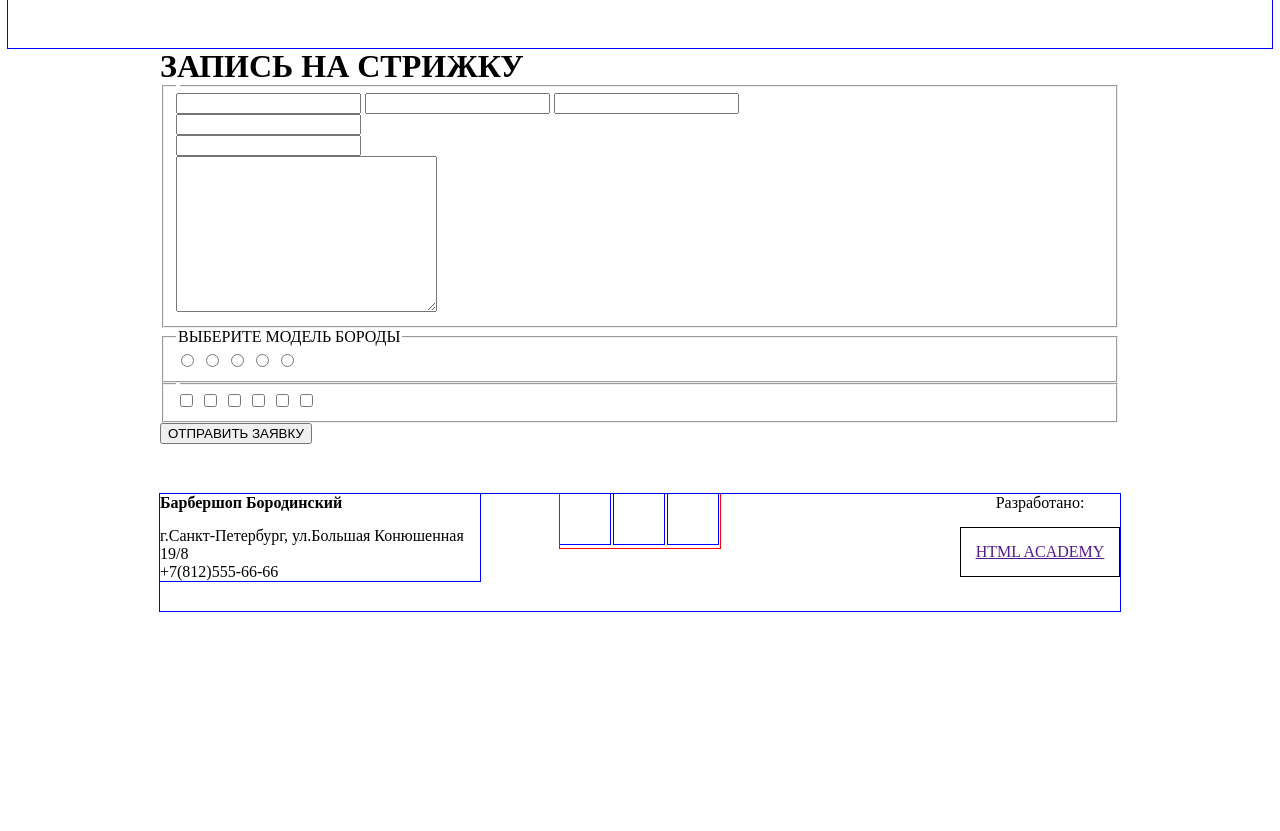
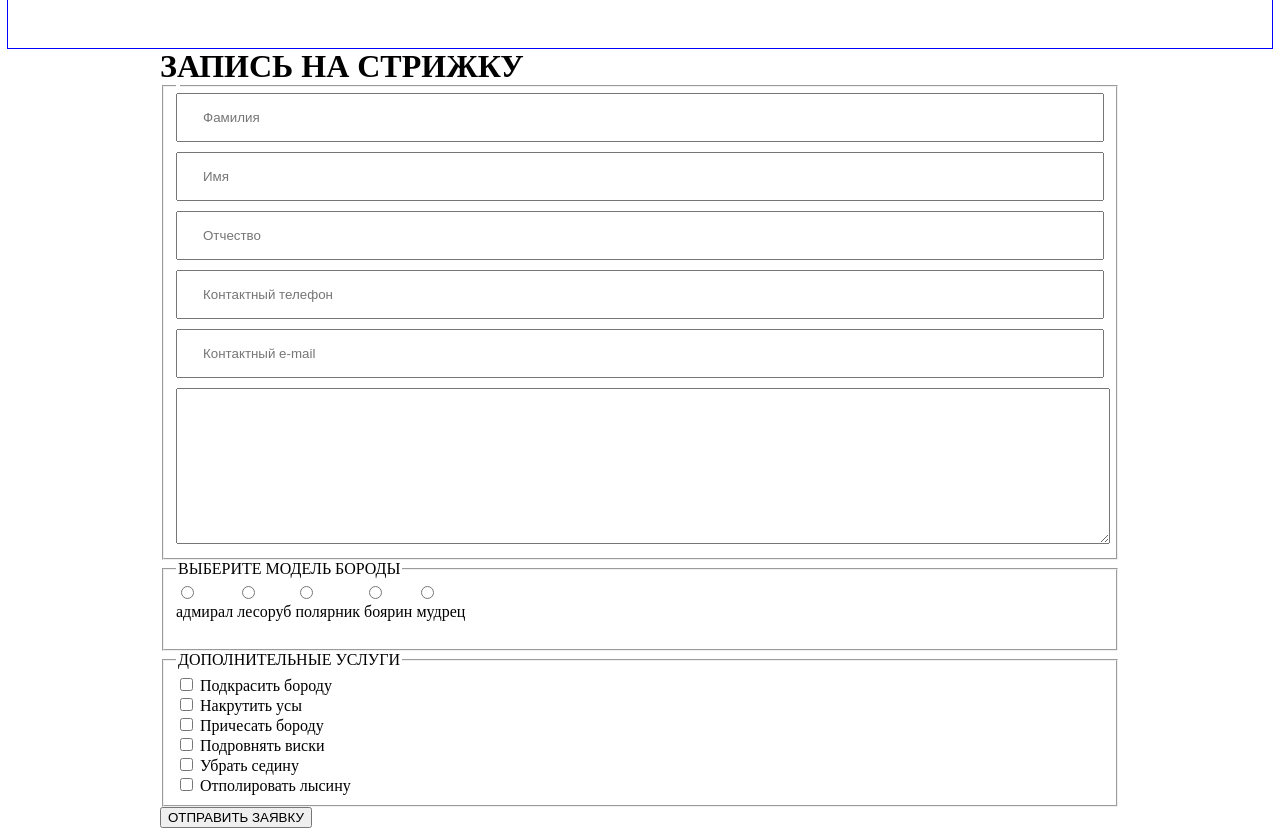
Before and after one commit to MaxKalnik/BshopAdaptive, a plain HTML site: page barbershop-form.html in a window 1280 px wide. Shown: the part 680-1511 px from the top of the page. Before the commit the page ends 1299 px from the top, so only its background shows below. Drawn offline with nearby package versions, Linux system fonts and the light colour scheme; files that its build step writes are made by us from their sources.

Commit message:
bshop form

```diff
--- a/barbershop-form.html
+++ b/barbershop-form.html
@@ -34,53 +34,69 @@
 		<div class="wrapper">
 			<h1>ЗАПИСЬ НА СТРИЖКУ</h1>
 			<form action="">
-				<fieldset>
+				<fieldset class="client-info">
 					<legend></legend>
-					<input type="text">
-					<input type="text">
-					<input type="text"><br>
-					<input type="tel"><br>
-					<input type="email"><br>
+					<input type="text" placeholder="Фамилия">
+					<input type="text" placeholder="Имя">
+					<input type="text" placeholder="Отчество">
+					<input type="tel" placeholder="Контактный телефон">
+					<input type="email" placeholder="Контактный e-mail">
 					<textarea name="" id="" cols="30" rows="10"></textarea>
 				</fieldset>
 
-				<fieldset>
+				<fieldset class="beard-select">
 					<legend>ВЫБЕРИТЕ МОДЕЛЬ БОРОДЫ</legend>
-					<input type="radio" id="" name="" value="">
-					<label for=""></label>
+					<div>
+					<input type="radio" id="admiral" name="beard" value="opt1"><br>
+					<label for="admiral">адмирал<br><img src="" alt=""></label>
+					</div>
 
-					<input type="radio" id="" name="" value="">
-					<label for=""></label>
+					<div>
+					<input type="radio" id="lumberjack" name="beard" value="opt2"><br>
+					<label for="lumberjack">лесоруб<br><img src="" alt=""></label>
+					</div>
 
-					<input type="radio" id="" name="" value="">
-					<label for=""></label>
+					<div>
+					<input type="radio" id="polar" name="beard" value="opt3"><br>
+					<label for="polar">полярник<br><img src="" alt=""></label>
+					</div>
 
-					<input type="radio" id="" name="" value="">
-					<label for=""></label>
+					<div>
+					<input type="radio" id="boyar" name="beard" value="opt4"><br>
+					<label for="boyar">боярин<br><img src="" alt=""></label>
+					</div>
 
-					<input type="radio" id="" name="" value="">
-					<label for=""></label>
+					<div>
+					<input type="radio" id="wise" name="beard" value="opt5"><br>
+					<label for="wise">мудрец<br><img src="" alt=""></label>
+					</div>
 				</fieldset>
 
-				<fieldset>
-					<legend></legend>
-					<input type="checkbox" name="" value="" id="">
-					<label for=""></label>
+				<fieldset class="add-services">
+					<legend>ДОПОЛНИТЕЛЬНЫЕ УСЛУГИ</legend>
+					<label for="dye">
+					<input type="checkbox" name="add-srv" value="opt1" id="dye">
+					Подкрасить бороду</label>
 
-					<input type="checkbox" name="" value="" id="">
-					<label for=""></label>
+					<label for="mustache">
+					<input type="checkbox" name="add-srv" value="opt2" id="mustache">
+					Накрутить усы</label>
 
-					<input type="checkbox" name="" value="" id="">
-					<label for=""></label>
+					<label for="curve-beard">
+					<input type="checkbox" name="add-srv" value="opt3" id="curve-beard">
+					Причесать бороду</label>
 
-					<input type="checkbox" name="" value="" id="">
-					<label for=""></label>
+					<label for="whiskers">
+					<input type="checkbox" name="add-srv" value="opt4" id="whiskers">
+					Подровнять виски</label>
 
-					<input type="checkbox" name="" value="" id="">
-					<label for=""></label>
+					<label for="gray">
+					<input type="checkbox" name="add-srv" value="opt5" id="gray">
+					Убрать седину</label>
 
-					<input type="checkbox" name="" value="" id="">
-					<label for=""></label>
+					<label for="bold">
+					<input type="checkbox" name="add-srv" value="opt6" id="bold">
+					Отполировать лысину</label>
 				</fieldset>
 
 				<button class="" type="submit">ОТПРАВИТЬ ЗАЯВКУ</button>
--- a/sass/mixins.scss
+++ b/sass/mixins.scss
@@ -5,7 +5,7 @@
 	outline: 1px solid blue;
 }
 @mixin container() {
-	width: 320px;
+	width: 280px;
 	margin: 0 auto;
 
 	@media (min-width: 768px) {
--- a/sass/style.scss
+++ b/sass/style.scss
@@ -343,8 +343,6 @@ sup {
 	@include outline-blue();
 }
 .contacts {
-	padding-left: 10px;
-	padding-right: 10px;
 	text-align: center;
 	margin-bottom: 30px;
 	@include outline-blue();
@@ -362,8 +360,10 @@ sup {
 	}
 }
 .socials {
+	max-width: 320px;
 	margin-bottom: 30px;
 	@include outline();
+	margin: 0 auto;
 	&-item {
 		display: inline-block;
 		width: 32%;
@@ -376,8 +376,6 @@ sup {
 	}
 }
 .developed-by {
-	padding-left: 10px;
-	padding-right: 10px;
 	text-align: center;
 	& p {
 		margin-bottom: 15px;
@@ -453,3 +451,22 @@ sup {
 
 
 /*BSHOP-PHOTO*/
+.client-info input {
+	display: block;
+	width: 100%;
+	padding-left: 25px;
+	padding-right: 25px;
+	padding-top: 15px;
+	padding-bottom: 15px;
+	margin-bottom: 10px;
+	box-sizing: border-box;
+}
+.client-info textarea {
+	width: 100%;
+}
+.beard-select div {
+	display: inline-block;
+}
+.add-services label {
+	display: block;
+}
```
Also changed, not shown: index.html (+2 -0 lines), css/style.css.
